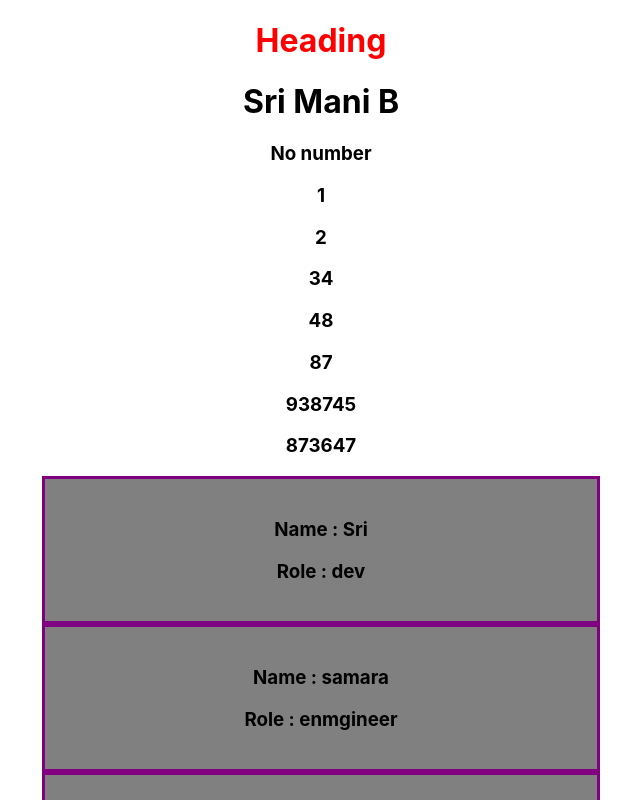
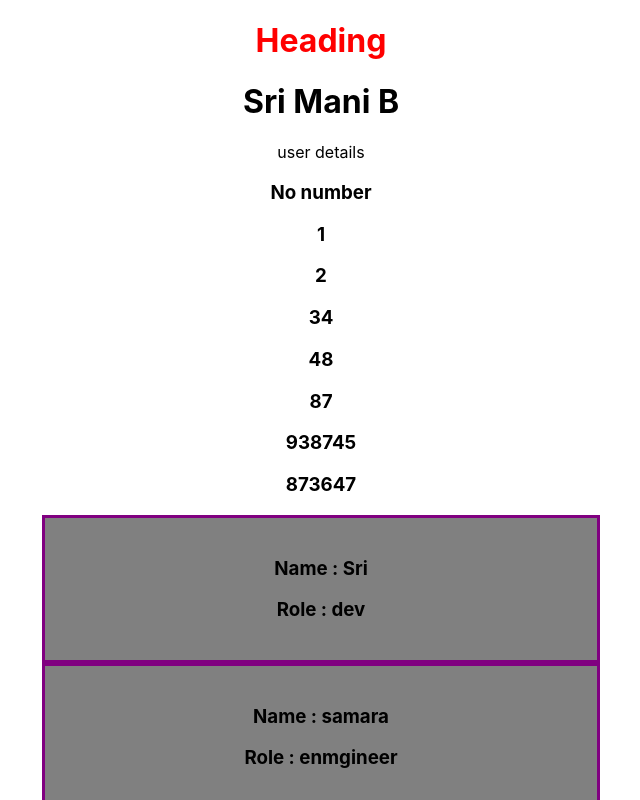
Before and after one commit to srimani282/Reactdev, a React (Create React App) app: page / in a window 1280 px wide. Shown: the top 800 px of the page, without its empty margins (319-959 px from the left). Built offline with nearby package versions, Linux system fonts and the light colour scheme.

Commit message:
add a paragraph

```diff
--- a/src/App.js
+++ b/src/App.js
@@ -21,6 +21,7 @@ function App() {
         Heading
       </h1>
       <h1>{name}</h1>
+      <p> user details</p>
       {false ? <h3>{num}</h3> : <h3>No number</h3>}
       {arr.map((value, index) => {
         return <h3>{value}</h3>;
```
